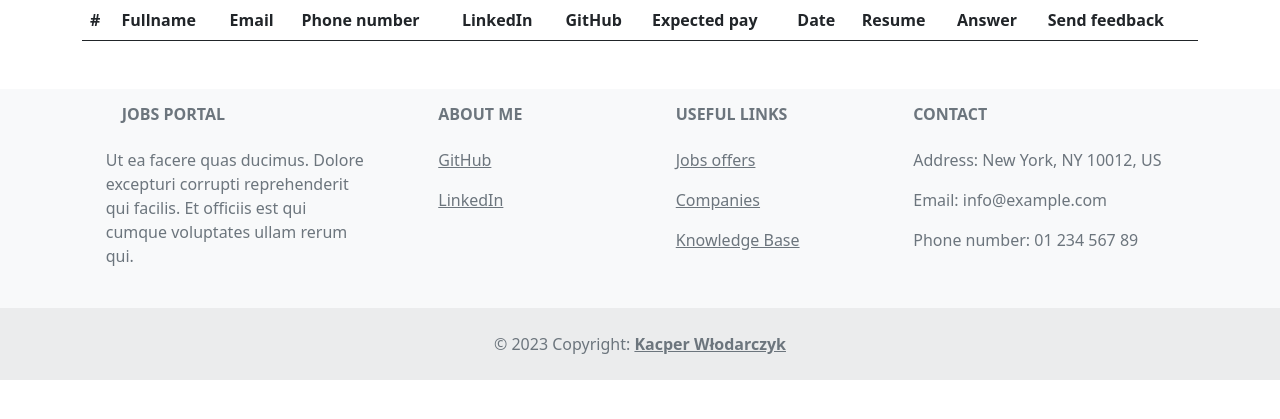
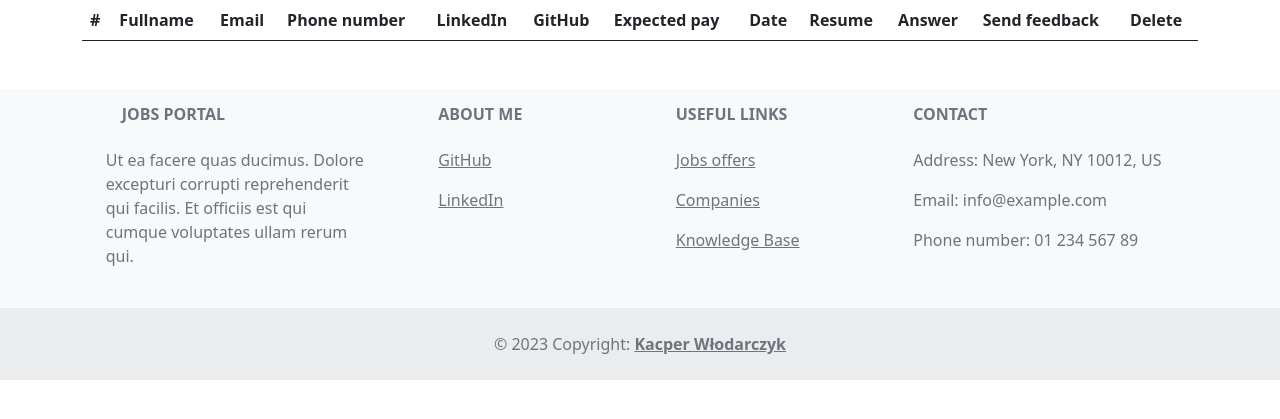
Before and after one commit to DEENUU1/Jobs-portal, a Django app: page /user/applications/1/ in a window 1280 px wide. Shown: the part 61-480 px from the top of the page. Run offline with Django 4.2, Linux system fonts and the light colour scheme; data that the repository does not hold is empty; parts of the project's set-up code (start-up, migrations or seed data) failed here and were passed over; some libraries are stand-ins or nearby versions.

Commit message:
Feature | Delete user's application | ApplicationDeleteView inherits from DeleteView and allows company to delete applicatio from the list, it also deletes it from the database so event user will be unable to see it on profile

```diff
--- a/base/accounts/templates/applications_list.html
+++ b/base/accounts/templates/applications_list.html
@@ -20,6 +20,7 @@
       <th scope="col">Resume</th>
       <th scope="col">Answer</th>
       <th scope="col">Send feedback</th>
+      <th scope="col">Delete</th>
     </tr>
   </thead>
   <tbody>
@@ -57,7 +58,13 @@
       </td>
       <td>
         <a href="{% url 'accounts:send_feedback' object.id %}">Send feedback</a>
+      </td>
       <td>
+        <form method="POST" action="{% url 'accounts:delete_application' object.id %}">
+          {% csrf_token %}
+          <button type="submit" class="btn btn-danger">DELETE</button>
+        </form>
+      </td>
       {% endfor %}
 
     </tr>
--- a/base/accounts/urls.py
+++ b/base/accounts/urls.py
@@ -16,5 +16,6 @@ urlpatterns = [
     path('offer/delete/<int:pk>/', views.OfferDeleteView.as_view(), name='delete'),
     path('applications/<int:offer_id>/', views.ApplicationsListView.as_view(), name='applications'),
     path('application/sendfeedback/<int:application_id>/', views.ReturnApplicationFeedbackView.as_view(), name='send_feedback'),
+    path('application/delete/<int:pk>/', views.ApplicationDeleteView.as_view(), name='delete_application')
 
 ]
--- a/base/accounts/views.py
+++ b/base/accounts/views.py
@@ -144,6 +144,16 @@ class ReturnApplicationFeedbackView(FormView):
         return super().form_valid(form)
 
 
+class ApplicationDeleteView(DeleteView):
+    model = Application
+    success_url = "/"
+
+    def get_queryset(self):
+        queryset = super().get_queryset()
+        queryset = queryset.filter(pk=self.kwargs['pk'])
+        return queryset
+
+
 class OfferDeleteView(DeleteView):
     model = Offer
     success_url = "/"
```
